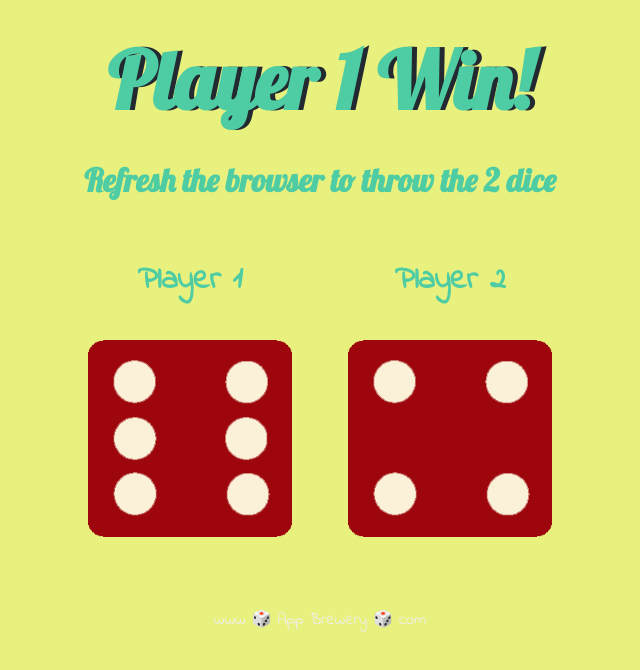
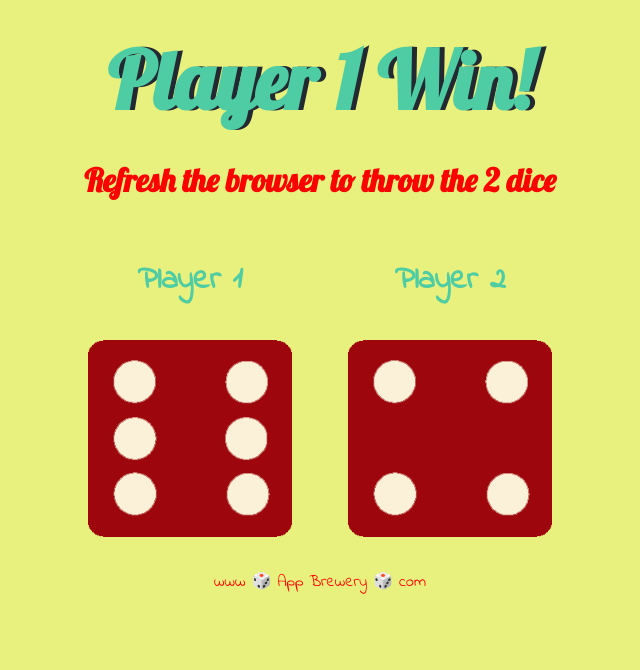
Before and after one commit to emeeks94/dicegame, a plain HTML site: page index.html in a window 1280 px wide. Shown: the whole page, without its empty margins (320-960 px from the left). Drawn offline with Linux system fonts and the light colour scheme.

Commit message:
adjusted the style for h3 to color RED

```diff
--- a/styles.css
+++ b/styles.css
@@ -26,7 +26,7 @@ h3 {
   margin: 25px;
   font-family: 'Lobster', cursive;
   font-size: 2rem;
-  color: #4ECCA3;
+  color: red;
 }
 
 p {
@@ -41,8 +41,8 @@ img {
 }
 
 footer {
-  margin-top: 5%;
-  color: #EEEEEE;
+  margin-top: 2%;
+  color: red;
   text-align: center;
   font-family: 'Indie Flower', cursive;
 
```
